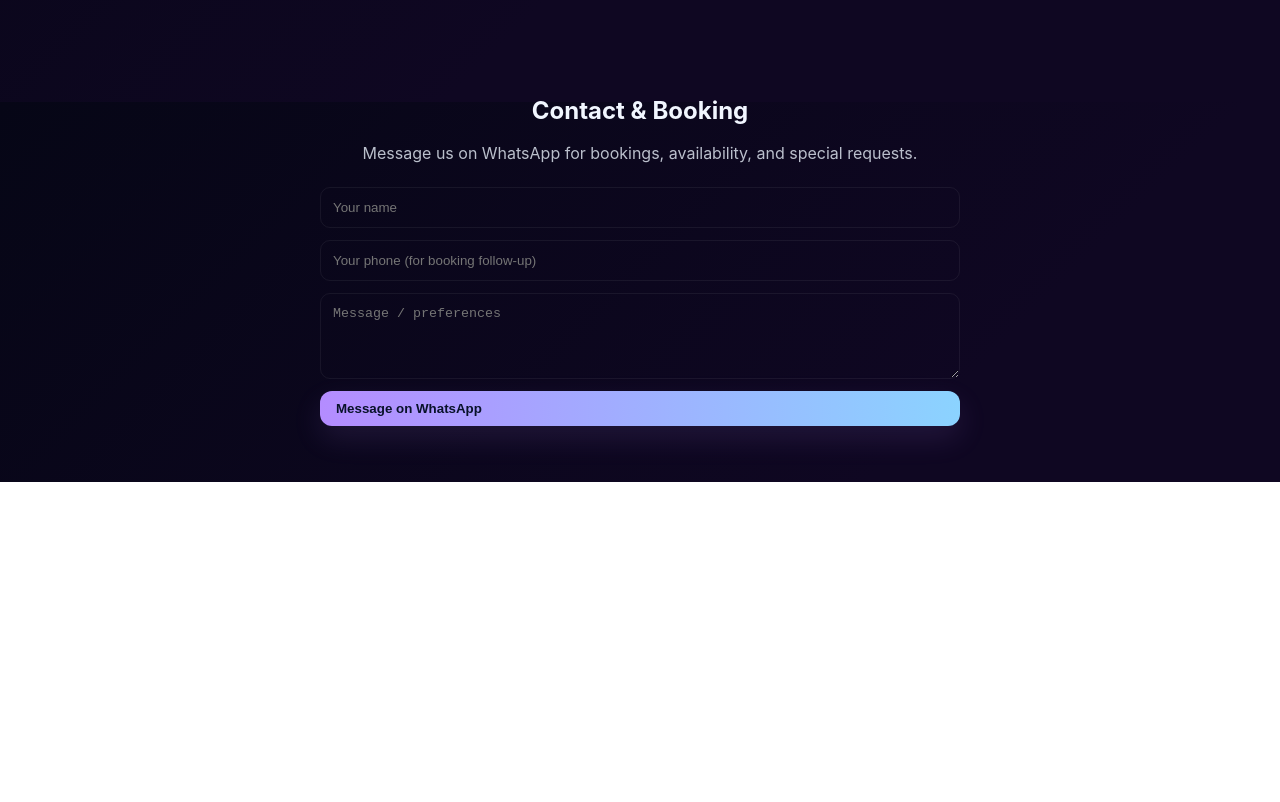
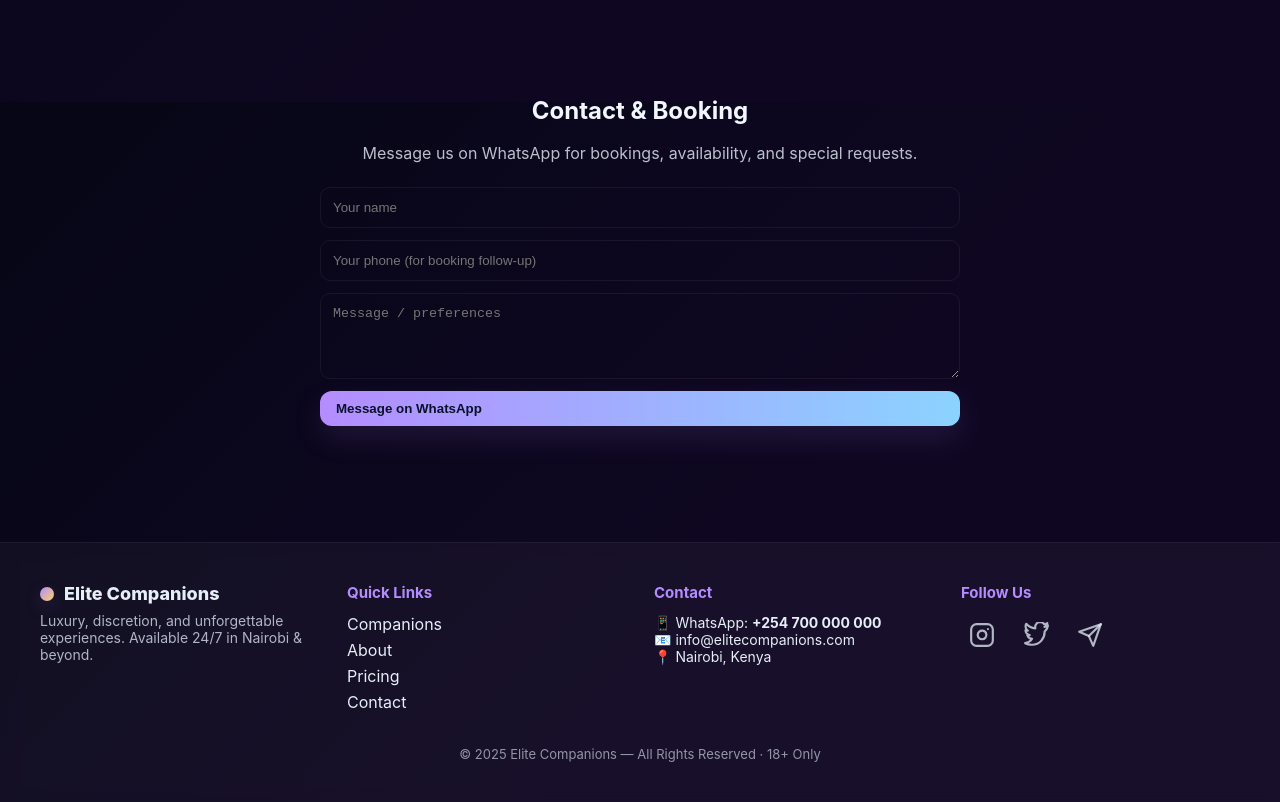
Before and after one commit to webcast-com/Elite-Companions-Luxury-Agency, a plain HTML site: page index.html in a window 1280 px wide. Shown: the part 2298-3100 px from the top of the page. Before the commit the page ends 2780 px from the top, so only its background shows below. Drawn offline with Linux system fonts and the light colour scheme.

Commit message:
Update index.html

```diff
--- a/index.html
+++ b/index.html
@@ -218,6 +218,117 @@
         <button class="btn btn-primary" id="sendWhats">Message on WhatsApp</button>
       </div>
     </section>
+                    <!-- FOOTER -->
+           <footer id="site-footer" style="
+    opacity: 0;
+    transform: translateY(40px);
+    transition: all 0.8s ease;
+    background: var(--glass);
+    backdrop-filter: blur(8px);
+    margin-top: 60px;
+    border-top: 1px solid rgba(255,255,255,0.05);
+    padding: 40px 20px;
+  ">
+    <div class="container" style="display:grid;grid-template-columns:repeat(auto-fit,minmax(220px,1fr));gap:28px">
+
+      <!-- Brand -->
+      <div>
+        <div style="display:flex;align-items:center;gap:10px;margin-bottom:8px">
+          <span class="logo-dot"></span>
+          <span style="font-weight:800;font-size:18px">Elite Companions</span>
+        </div>
+        <p style="color:rgba(230,238,248,0.75);font-size:14px">
+          Luxury, discretion, and unforgettable experiences. Available 24/7 in Nairobi & beyond.
+        </p>
+      </div>
+
+      <!-- Quick Links -->
+      <div>
+        <h3 style="font-size:15px;margin-bottom:12px;color:var(--accent)">Quick Links</h3>
+        <a href="#companions" style="display:block;margin-bottom:6px">Companions</a>
+        <a href="#about" style="display:block;margin-bottom:6px">About</a>
+        <a href="#pricing" style="display:block;margin-bottom:6px">Pricing</a>
+        <a href="#contact" style="display:block;margin-bottom:6px">Contact</a>
+      </div>
+
+      <!-- Contact -->
+      <div>
+        <h3 style="font-size:15px;margin-bottom:12px;color:var(--accent)">Contact</h3>
+        <p style="font-size:14px">📱 WhatsApp: <strong>+254 700 000 000</strong></p>
+        <p style="font-size:14px">📧 info@elitecompanions.com</p>
+        <p style="font-size:14px">📍 Nairobi, Kenya</p>
+      </div>
+
+      <!-- Social Icons -->
+      <div>
+        <h3 style="font-size:15px;margin-bottom:12px;color:var(--accent)">Follow Us</h3>
+        <div style="display:flex;gap:12px;align-items:center">
+          <!-- Instagram -->
+          <a href="#" class="social-icon" aria-label="Instagram">
+            <svg width="26" height="26" viewBox="0 0 24 24" fill="none" stroke="currentColor" stroke-width="2" stroke-linecap="round" stroke-linejoin="round">
+              <rect x="2" y="2" width="20" height="20" rx="5" ry="5"></rect>
+              <path d="M16 11.37A4 4 0 1 1 12.63 8 4 4 0 0 1 16 11.37z"></path>
+              <line x1="17.5" y1="6.5" x2="17.51" y2="6.5"></line>
+            </svg>
+          </a>
+          <!-- Twitter -->
+          <a href="#" class="social-icon" aria-label="Twitter">
+            <svg width="26" height="26" viewBox="0 0 24 24" fill="none" stroke="currentColor" stroke-width="2" stroke-linecap="round" stroke-linejoin="round">
+              <path d="M23 3a10.9 10.9 0 0 1-3.14 1.53A4.48 4.48 0 0 0 22.4 1c-.87.52-1.84.88-2.88 1.07A4.48 4.48 0 0 0 16 0c-2.63 0-4.77 2.14-4.77 4.77 0 .37.04.73.12 1.08A12.78 12.78 0 0 1 3 1.67a4.73 4.73 0 0 0-.65 2.4c0 1.65.84 3.1 2.13 3.94a4.43 4.43 0 0 1-2.16-.6v.06c0 2.3 1.64 4.22 3.81 4.66a4.52 4.52 0 0 1-2.14.08c.6 1.87 2.33 3.23 4.38 3.26A9 9 0 0 1 2 19.54 12.7 12.7 0 0 0 8.29 21c7.55 0 11.68-6.27 11.68-11.7 0-.18 0-.36-.01-.54A8.27 8.27 0 0 0 23 3z"></path>
+            </svg>
+          </a>
+          <!-- Telegram -->
+          <a href="#" class="social-icon" aria-label="Telegram">
+            <svg width="26" height="26" viewBox="0 0 24 24" fill="none" stroke="currentColor" stroke-width="2" stroke-linecap="round" stroke-linejoin="round">
+              <path d="M22 2L11 13"></path>
+              <path d="M22 2L15 22l-4-9-9-4L22 2z"></path>
+            </svg>
+          </a>
+        </div>
+      </div>
+    </div>
+
+    <div style="text-align:center;margin-top:28px;font-size:13px;color:rgba(230,238,248,0.6)">
+      &copy; 2025 Elite Companions — All Rights Reserved · 18+ Only
+    </div>
+  </footer>
+
+  <style>
+    .social-icon {
+      display:inline-flex;
+      align-items:center;
+      justify-content:center;
+      padding:8px;
+      border-radius:50%;
+      transition: all .25s ease;
+      color:rgba(230,238,248,0.75);
+    }
+    .social-icon:hover {
+      color: var(--accent-2);
+      box-shadow: 0 0 12px var(--accent-2);
+      transform: scale(1.1);
+      background: rgba(255,255,255,0.05);
+    }
+    /* Show animation */
+    .footer-visible {
+      opacity: 1 !important;
+      transform: translateY(0) !important;
+    }
+  </style>
+
+  <script>
+    // Fade + slide footer when it comes into view
+    const footer = document.getElementById("site-footer");
+    const observer = new IntersectionObserver((entries) => {
+      entries.forEach(entry => {
+        if (entry.isIntersecting) {
+          footer.classList.add("footer-visible");
+        }
+      });
+    }, { threshold: 0.3 });
+
+    observer.observe(footer);
+  </script>
   </main>
 
   <!-- Floating WhatsApp (replace number) -->
```
